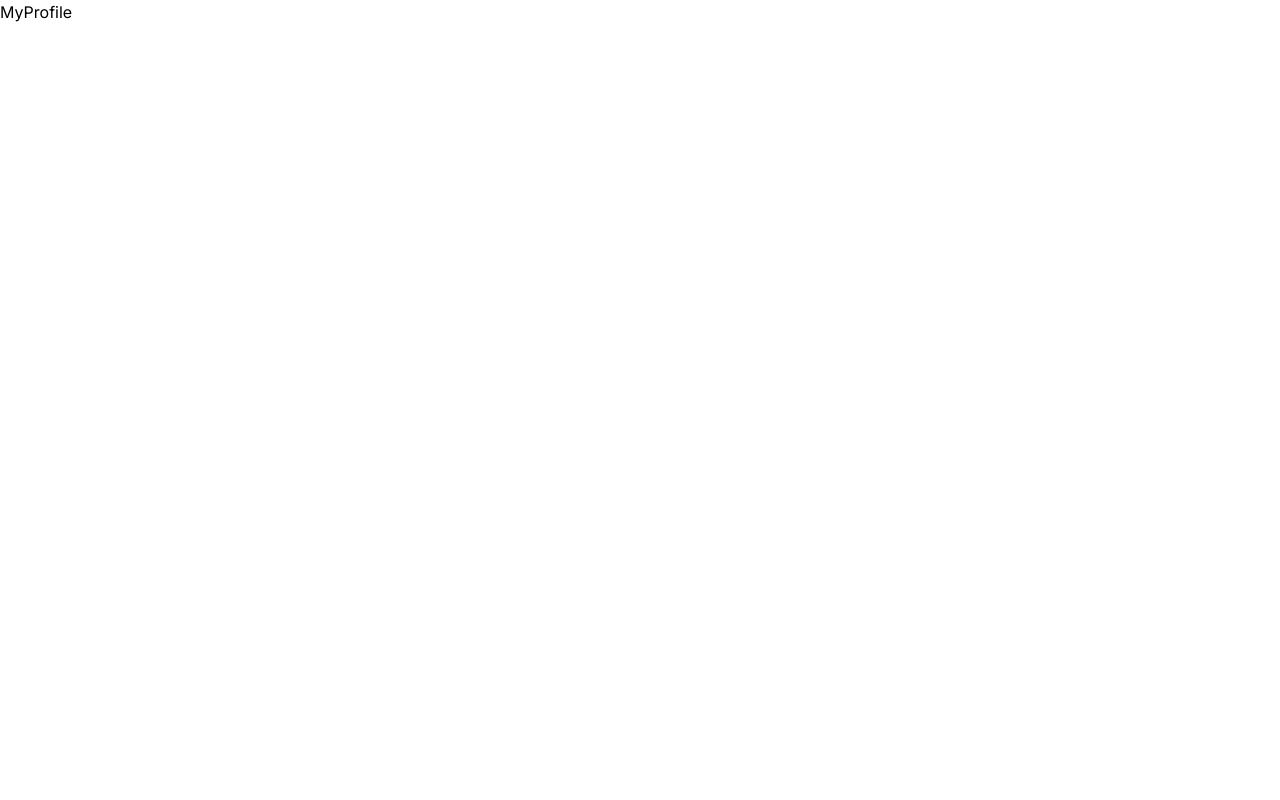
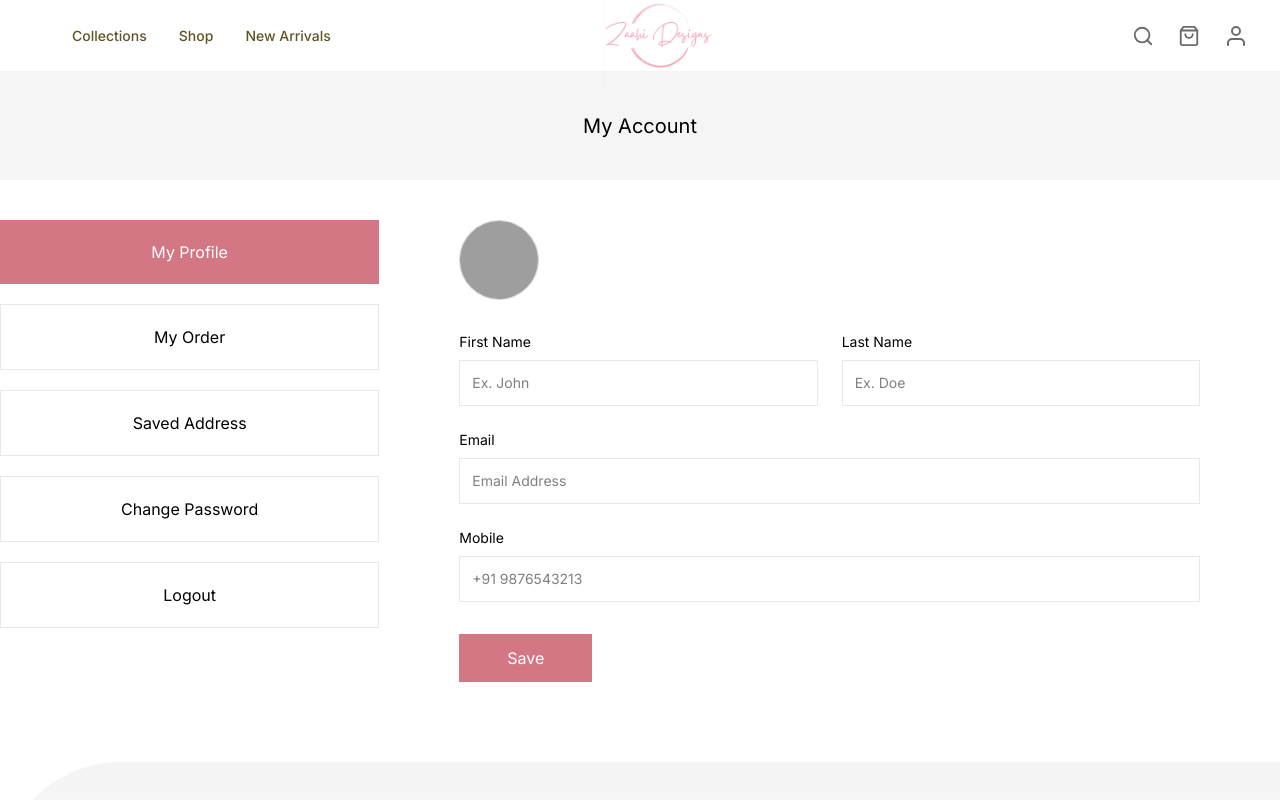
Before and after one commit to Tron-Technolegies/Zaahi-Frontend, a React (Vite) app: page /myprofile in a window 1280 px wide. Shown: the top 800 px of the page. Built offline with nearby package versions, Linux system fonts and the light colour scheme; grey boxes are pictures that could not be loaded; a web font is replaced by a local one.

Commit message:
profile done

```diff
--- /dev/null
+++ b/src/Components/myprofile/HeadName.jsx
@@ -0,0 +1,11 @@
+import React from "react";
+
+const HeadName = () => {
+  return (
+    <div className="bg-[#F5F5F5] text-lg md:text-xl sm:text-2xl py-10 flex items-center justify-center">
+      My Account
+    </div>
+  );
+};
+
+export default HeadName;
--- /dev/null
+++ b/src/Components/myprofile/ProfileDetails.jsx
@@ -0,0 +1,66 @@
+import React from "react";
+import Sidebar from "./Sidebar";
+
+const ProfileDetails = () => {
+  return (
+    <div className="flex max-w-7xl mx-auto">
+      <Sidebar />
+
+      <div className="flex-1 px-20 mt-10">
+        <div className="w-20 h-20 rounded-full overflow-hidden border border-gray-300 mb-8">
+          <img
+            src="https://i.pravatar.cc/40"
+            alt="profile"
+            className="w-full h-full object-cover"
+          />
+        </div>
+
+        <div className="space-y-6 max-w-3xl">
+          <div className="grid grid-cols-2 gap-6">
+            <label className="flex flex-col text-sm">
+              First Name
+              <input
+                type="text"
+                placeholder="Ex. John"
+                className="border border-[#E8E8E8] p-3 mt-2 outline-none"
+              />
+            </label>
+
+            <label className="flex flex-col text-sm">
+              Last Name
+              <input
+                type="text"
+                placeholder="Ex. Doe"
+                className="border border-[#E8E8E8] p-3 mt-2 outline-none"
+              />
+            </label>
+          </div>
+
+          <label className="flex flex-col text-sm">
+            Email
+            <input
+              type="text"
+              placeholder="Email Address"
+              className="border border-[#E8E8E8] p-3 mt-2 outline-none"
+            />
+          </label>
+
+          <label className="flex flex-col text-sm">
+            Mobile
+            <input
+              type="text"
+              placeholder="+91 9876543213"
+              className="border border-[#E8E8E8] p-3 mt-2 outline-none"
+            />
+          </label>
+
+          <button className="bg-[#D47784] text-white px-12 py-3 mt-2 hover:bg-[#cd6472] transition">
+            Save
+          </button>
+        </div>
+      </div>
+    </div>
+  );
+};
+
+export default ProfileDetails;
--- /dev/null
+++ b/src/Components/myprofile/Sidebar.jsx
@@ -0,0 +1,17 @@
+import React from "react";
+
+const Sidebar = () => {
+  return (
+    <div className="flex flex-col gap-5 mt-10 ">
+      <button className="bg-[#D47784] px-30 py-5 text-white">My Profile</button>
+      <button className="border border-[#E8E8E8] px-30 py-5">My Order</button>
+
+      <button className="border border-[#E8E8E8] px-30 py-5">Saved Address</button>
+
+      <button className="border border-[#E8E8E8] px-30 py-5">Change Password</button>
+      <button className="border border-[#E8E8E8] px-30 py-5">Logout</button>
+    </div>
+  );
+};
+
+export default Sidebar;
--- a/src/Pages/MyProfile.jsx
+++ b/src/Pages/MyProfile.jsx
@@ -1,7 +1,18 @@
 import React from "react";
+import Header from "../Components/Header";
+import Footer from "../Components/Footer";
+import HeadName from "../Components/myprofile/HeadName";
+import ProfileDetails from "../Components/myprofile/ProfileDetails";
 
 const MyProfile = () => {
-  return <div>MyProfile</div>;
+  return (
+    <div>
+      <Header />
+      <HeadName />
+      <ProfileDetails />
+      <Footer />
+    </div>
+  );
 };
 
 export default MyProfile;
```
